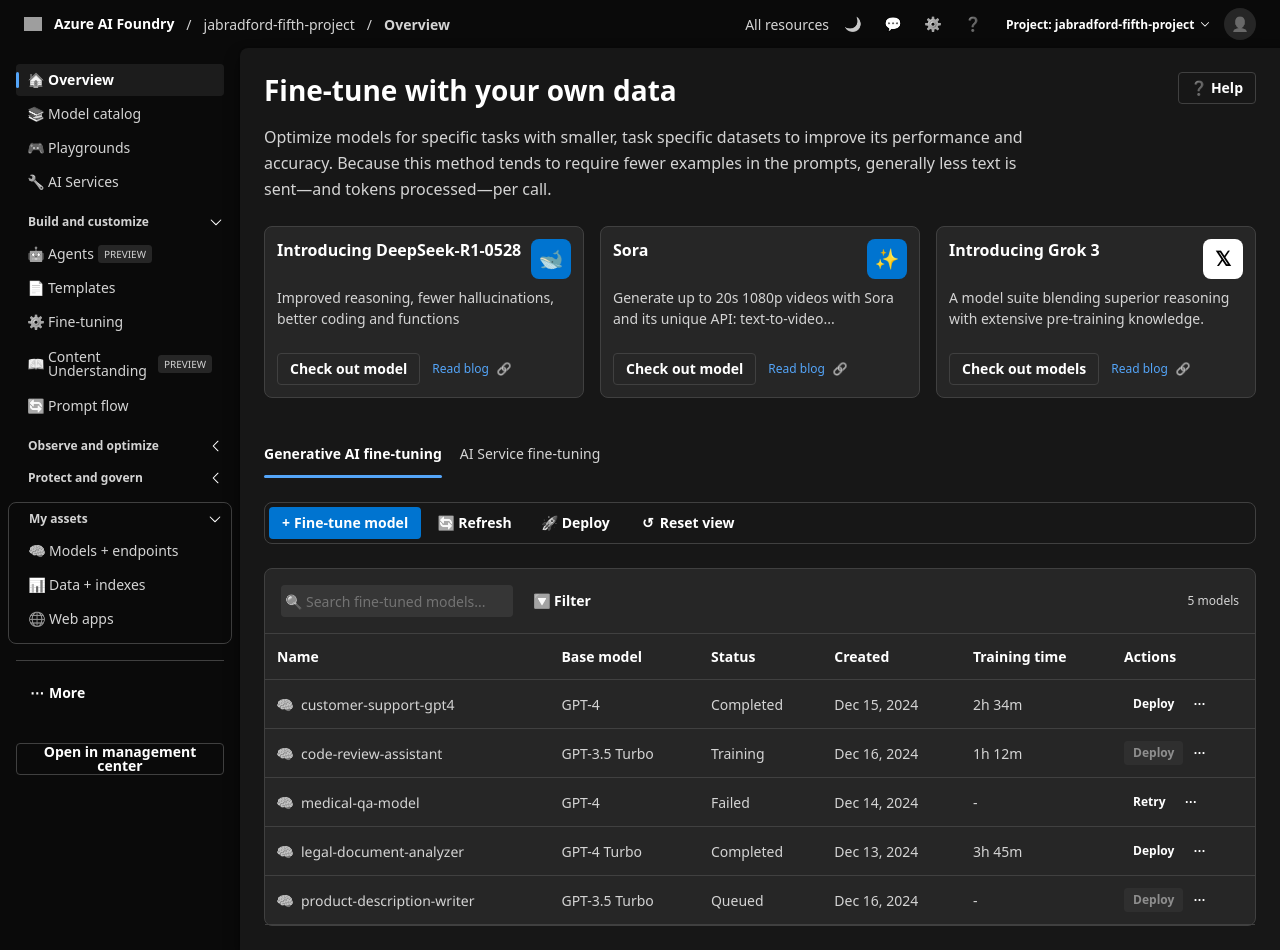
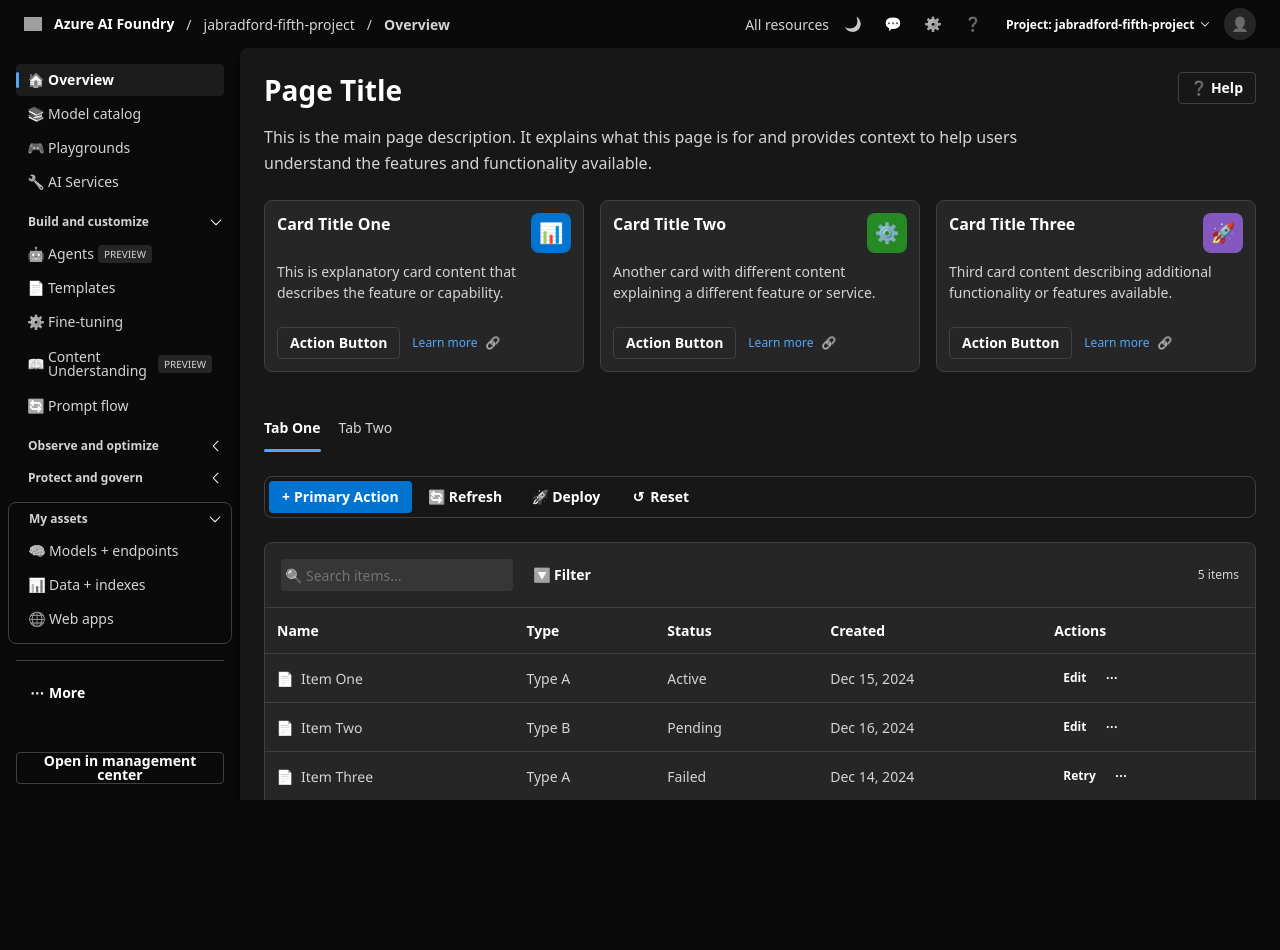
Before and after one commit to aipx-proto/fluent-css, a website: page templates/mainline-overview.html in a window 1280 px wide. After the commit the page ends 800 px from the top, so only its background shows below. Drawn offline with nearby package versions, Linux system fonts and the light colour scheme; grey boxes are pictures that could not be loaded; a web font is replaced by a local one.

Commit message:
update template page scrolling

```diff
--- a/templates/mainline-overview.html
+++ b/templates/mainline-overview.html
@@ -1,5 +1,5 @@
 <!DOCTYPE html>
-<html lang="en">
+<html lang="en" class="h-full">
 
 <head>
   <meta charset="UTF-8">
@@ -14,8 +14,8 @@
   <link rel="stylesheet" href="../build/fluent.css" />
 </head>
 
-<body class="dark min-h-screen flex flex-col flex-wrap">
-  <header class=" flex items-center justify-between px-6 py-2 flex-shrink-0" data-AIDEV-ID="header">
+<body class="dark h-full flex flex-col overflow-hidden">
+  <header class=" flex items-center justify-between px-6 py-2 flex-shrink-0 flex-wrap" data-AIDEV-ID="header">
     <nav class="flex items-center gap-3" data-AIDEV-ID="breadcrumbs">
       <img alt="Azure AI Foundry" src="https://ai.azure.com/assets/aistudio-af17733a.svg" width="18" height="18">
       <h1 class="text-md font-semibold text-heading">
@@ -52,9 +52,9 @@
     </div>
   </header>
 
-  <div class="flex flex-1">
-    <aside class="w-60 flex-shrink-0" data-AIDEV-ID="sidebar">
-      <nav class="p-4 space-y-4">
+  <div class="flex flex-1 h-0">
+    <aside class="w-60 flex-shrink-0 overflow-y-auto h-full" data-AIDEV-ID="sidebar">
+      <nav class="p-4 space-y-4 h-full flex flex-col">
         <div class="tabs vertical type-subtle">
           <a class="tab selected" href="#overview">
             <span class="emojicon">🏠</span>
@@ -177,7 +177,7 @@
           <span>More</span>
         </button>
 
-        <div class="flex-1"></div>
+        <div class="grow"></div>
 
         <button class="type-outline w-full">
           <span>Open in management center</span>
@@ -185,16 +185,14 @@
       </nav>
     </aside>
 
-    <main class="flex-1 p-6 overflow-auto rounded-tl-lg bg-panel shadow-lg" data-AIDEV-ID="main-content">
-      <div class="">
+    <main class="flex-1 rounded-tl-lg bg-panel shadow-lg overflow-y-auto h-full" data-AIDEV-ID="main-content">
+      <div class="p-6">
         <!-- Page Header -->
         <div class="flex justify-between items-start mb-6" data-AIDEV-ID="page-header">
           <div>
-            <h1 class="text-3xl font-semibold text-heading mb-4">Fine-tune with your own data</h1>
+            <h1 class="text-3xl font-semibold text-heading mb-4">Page Title</h1>
             <p class="text-body text-lg max-w-4xl leading-relaxed">
-              Optimize models for specific tasks with smaller, task specific datasets to improve its performance and
-              accuracy. Because this method tends to require fewer examples in the prompts, generally less text is
-              sent—and tokens processed—per call.
+              This is the main page description. It explains what this page is for and provides context to help users understand the features and functionality available.
             </p>
           </div>
           <button class="btn type-outline">
@@ -203,85 +201,82 @@
           </button>
         </div>
 
-        <!-- EXAMPLE CARDS -->
-        <div class="grid grid-cols-1 md:grid-cols-3 gap-4 mb-8" data-AIDEV-ID="example-cards">
-          <!-- DeepSeek Card -->
-          <div class="bg-card border border-border rounded-lg p-3 flex flex-col ">
+        <!-- Feature Cards -->
+        <div class="grid grid-cols-1 md:grid-cols-3 gap-4 mb-8" data-AIDEV-ID="feature-cards">
+          <div class="bg-card border border-border rounded-lg p-3 flex flex-col">
             <div>
               <div class="flex items-start justify-between mb-2">
-                <h3 class="text-lg font-semibold text-heading">Introducing DeepSeek-R1-0528</h3>
+                <h3 class="text-lg font-semibold text-heading">Card Title One</h3>
                 <div class="w-10 h-10 bg-blue-500 rounded-lg flex items-center justify-center">
-                  <span class="text-white text-xl">🐋</span>
+                  <span class="text-white text-xl">📊</span>
                 </div>
               </div>
               <p class="text-body-secondary mb-4">
-                Improved reasoning, fewer hallucinations, better coding and functions
+                This is explanatory card content that describes the feature or capability.
               </p>
             </div>
             <div class="flex-1"></div>
             <div class="flex items-center gap-3 mt-2">
-              <button class="btn type-outline">Check out model</button>
+              <button class="btn type-outline">Action Button</button>
               <a href="#" class="text-sm">
-                <span>Read blog</span>
+                <span>Learn more</span>
                 <span class="emojicon ml-1">🔗</span>
               </a>
             </div>
           </div>
 
-          <!-- Sora Card -->
-          <div class="bg-card border border-border rounded-lg p-3 flex flex-col ">
+          <div class="bg-card border border-border rounded-lg p-3 flex flex-col">
             <div>
               <div class="flex items-start justify-between mb-2">
-                <h3 class="text-lg font-semibold text-heading">Sora</h3>
-                <div class="w-10 h-10 bg-blue-500 rounded-lg flex items-center justify-center">
-                  <span class="text-white text-xl">✨</span>
+                <h3 class="text-lg font-semibold text-heading">Card Title Two</h3>
+                <div class="w-10 h-10 bg-green-500 rounded-lg flex items-center justify-center">
+                  <span class="text-white text-xl">⚙️</span>
                 </div>
               </div>
               <p class="text-body-secondary mb-4">
-                Generate up to 20s 1080p videos with Sora and its unique API: text-to-video...
+                Another card with different content explaining a different feature or service.
               </p>
             </div>
             <div class="flex-1"></div>
             <div class="flex items-center gap-3 mt-2">
-              <button class="btn type-outline">Check out model</button>
+              <button class="btn type-outline">Action Button</button>
               <a href="#" class="text-sm">
-                <span>Read blog</span>
+                <span>Learn more</span>
                 <span class="emojicon ml-1">🔗</span>
               </a>
             </div>
           </div>
 
-          <!-- Grok 3 Card -->
-          <div class="bg-card border border-border rounded-lg p-3 flex flex-col ">
+          <div class="bg-card border border-border rounded-lg p-3 flex flex-col">
             <div>
               <div class="flex items-start justify-between mb-2">
-                <h3 class="text-lg font-semibold text-heading">Introducing Grok 3</h3>
-                <div class="w-10 h-10 bg-white rounded-lg flex items-center justify-center">
-                  <span class="text-black text-xl font-bold">𝕏</span>
+                <h3 class="text-lg font-semibold text-heading">Card Title Three</h3>
+                <div class="w-10 h-10 bg-purple-500 rounded-lg flex items-center justify-center">
+                  <span class="text-white text-xl">🚀</span>
                 </div>
               </div>
               <p class="text-body-secondary mb-4">
-                A model suite blending superior reasoning with extensive pre-training knowledge.
+                Third card content describing additional functionality or features available.
               </p>
             </div>
             <div class="flex-1"></div>
             <div class="flex items-center gap-3 mt-2">
-              <button class="btn type-outline">Check out models</button>
+              <button class="btn type-outline">Action Button</button>
               <a href="#" class="text-sm">
-                <span>Read blog</span>
+                <span>Learn more</span>
                 <span class="emojicon ml-1">🔗</span>
               </a>
             </div>
           </div>
         </div>
 
-        <!-- Tabs -->
-        <div class="tabs horizontal mb-6" data-AIDEV-ID="fine-tuning-tabs">
-          <a class="tab selected" href="#generative-ai-fine-tuning">
-            <span>Generative AI fine-tuning</span>
+        <!-- Navigation Tabs -->
+        <div class="tabs horizontal mb-6" data-AIDEV-ID="page-tabs">
+          <a class="tab selected" href="#tab-one">
+            <span>Tab One</span>
           </a>
-          <a class="tab" href="#ai-service-fine-tuning">
-            <span>AI Service fine-tuning</span>
+          <a class="tab" href="#tab-two">
+            <span>Tab Two</span>
           </a>
         </div>
 
@@ -289,7 +284,7 @@
         <div class="flex items-center gap-1 mb-6 p-1 border border-border rounded-lg" data-AIDEV-ID="action-bar">
           <button class="btn type-primary">
             <span>+</span>
-            <span>Fine-tune model</span>
+            <span>Primary Action</span>
           </button>
           <button class="btn type-subtle">
             <span class="emojicon">🔄</span>
@@ -301,18 +296,18 @@
           </button>
           <button class="btn type-subtle">
             <span class="emojicon">↺</span>
-            <span>Reset view</span>
+            <span>Reset</span>
           </button>
         </div>
 
         <!-- Main Content Area -->
-        <div class="bg-card border border-border rounded-lg" data-AIDEV-ID="fine-tuning-content">
+        <div class="bg-card border border-border rounded-lg" data-AIDEV-ID="main-content-area">
           <!-- Search and Filter Bar -->
           <div class="flex items-center justify-between p-4 border-b border-border" data-AIDEV-ID="table-controls">
             <div class="flex items-center gap-2">
               <div class="input type-subtle">
                 <span class="emojicon">🔍</span>
-                <input type="search" placeholder="Search fine-tuned models..." >
+                <input type="search" placeholder="Search items...">
               </div>
               <button class="btn type-subtle">
                 <span class="emojicon">🔽</span>
@@ -320,18 +315,18 @@
               </button>
             </div>
             <div class="text-sm text-body-secondary">
-              5 models
+              5 items
             </div>
           </div>
 
+          <!-- Data Table -->
           <table class="table">
             <thead>
               <tr>
                 <th>Name</th>
-                <th>Base model</th>
+                <th>Type</th>
                 <th>Status</th>
                 <th>Created</th>
-                <th>Training time</th>
                 <th>Actions</th>
               </tr>
             </thead>
@@ -339,19 +334,18 @@
               <tr>
                 <td>
                   <div class="flex items-center gap-2">
-                    <span class="emojicon">🧠</span>
-                    <span class="font-medium">customer-support-gpt4</span>
+                    <span class="emojicon">📄</span>
+                    <span class="font-medium">Item One</span>
                   </div>
                 </td>
-                <td>GPT-4</td>
+                <td>Type A</td>
                 <td>
-                  <span class="badge type-success">Completed</span>
+                  <span class="badge type-success">Active</span>
                 </td>
                 <td>Dec 15, 2024</td>
-                <td>2h 34m</td>
                 <td>
                   <div class="flex items-center gap-1">
-                    <button class="btn type-subtle size-sm">Deploy</button>
+                    <button class="btn type-subtle size-sm">Edit</button>
                     <button class="icon-only type-subtle size-sm" title="More actions">
                       <span class="emojicon">⋯</span>
                     </button>
@@ -361,19 +355,18 @@
               <tr>
                 <td>
                   <div class="flex items-center gap-2">
-                    <span class="emojicon">🧠</span>
-                    <span class="font-medium">code-review-assistant</span>
+                    <span class="emojicon">📄</span>
+                    <span class="font-medium">Item Two</span>
                   </div>
                 </td>
-                <td>GPT-3.5 Turbo</td>
+                <td>Type B</td>
                 <td>
-                  <span class="badge type-warning">Training</span>
+                  <span class="badge type-warning">Pending</span>
                 </td>
                 <td>Dec 16, 2024</td>
-                <td>1h 12m</td>
                 <td>
                   <div class="flex items-center gap-1">
-                    <button class="btn type-subtle size-sm" disabled>Deploy</button>
+                    <button class="btn type-subtle size-sm">Edit</button>
                     <button class="icon-only type-subtle size-sm" title="More actions">
                       <span class="emojicon">⋯</span>
                     </button>
@@ -383,16 +376,15 @@
               <tr>
                 <td>
                   <div class="flex items-center gap-2">
-                    <span class="emojicon">🧠</span>
-                    <span class="font-medium">medical-qa-model</span>
+                    <span class="emojicon">📄</span>
+                    <span class="font-medium">Item Three</span>
                   </div>
                 </td>
-                <td>GPT-4</td>
+                <td>Type A</td>
                 <td>
                   <span class="badge type-error">Failed</span>
                 </td>
                 <td>Dec 14, 2024</td>
-                <td>-</td>
                 <td>
                   <div class="flex items-center gap-1">
                     <button class="btn type-subtle size-sm">Retry</button>
@@ -405,19 +397,18 @@
               <tr>
                 <td>
                   <div class="flex items-center gap-2">
-                    <span class="emojicon">🧠</span>
-                    <span class="font-medium">legal-document-analyzer</span>
+                    <span class="emojicon">📄</span>
+                    <span class="font-medium">Item Four</span>
                   </div>
                 </td>
-                <td>GPT-4 Turbo</td>
+                <td>Type C</td>
                 <td>
-                  <span class="badge type-success">Completed</span>
+                  <span class="badge type-success">Active</span>
                 </td>
                 <td>Dec 13, 2024</td>
-                <td>3h 45m</td>
                 <td>
                   <div class="flex items-center gap-1">
-                    <button class="btn type-subtle size-sm">Deploy</button>
+                    <button class="btn type-subtle size-sm">Edit</button>
                     <button class="icon-only type-subtle size-sm" title="More actions">
                       <span class="emojicon">⋯</span>
                     </button>
@@ -427,19 +418,18 @@
               <tr>
                 <td>
                   <div class="flex items-center gap-2">
-                    <span class="emojicon">🧠</span>
-                    <span class="font-medium">product-description-writer</span>
+                    <span class="emojicon">📄</span>
+                    <span class="font-medium">Item Five</span>
                   </div>
                 </td>
-                <td>GPT-3.5 Turbo</td>
+                <td>Type B</td>
                 <td>
-                  <span class="badge type-info">Queued</span>
+                  <span class="badge type-info">Draft</span>
                 </td>
                 <td>Dec 16, 2024</td>
-                <td>-</td>
                 <td>
                   <div class="flex items-center gap-1">
-                    <button class="btn type-subtle size-sm" disabled>Deploy</button>
+                    <button class="btn type-subtle size-sm">Edit</button>
                     <button class="icon-only type-subtle size-sm" title="More actions">
                       <span class="emojicon">⋯</span>
                     </button>
```
